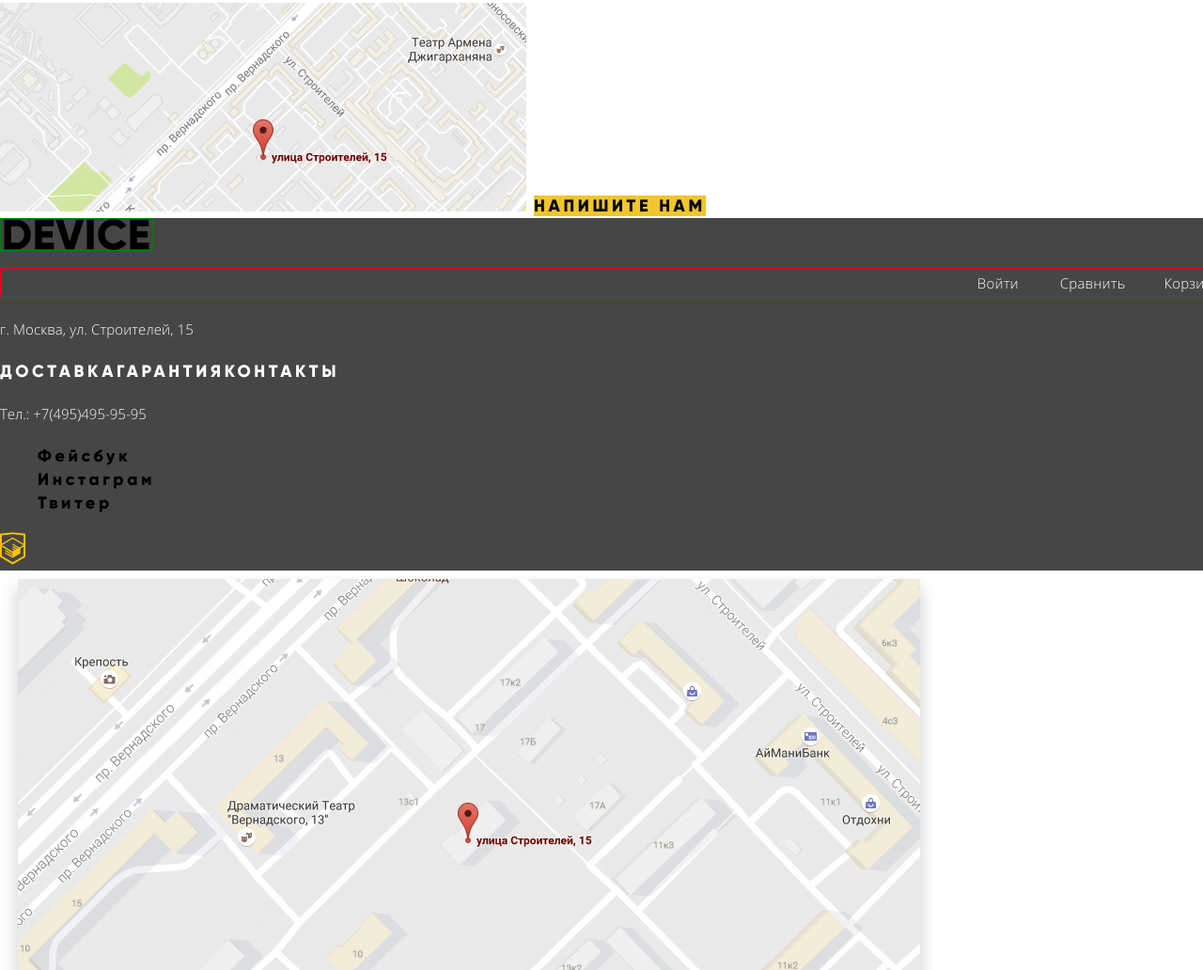
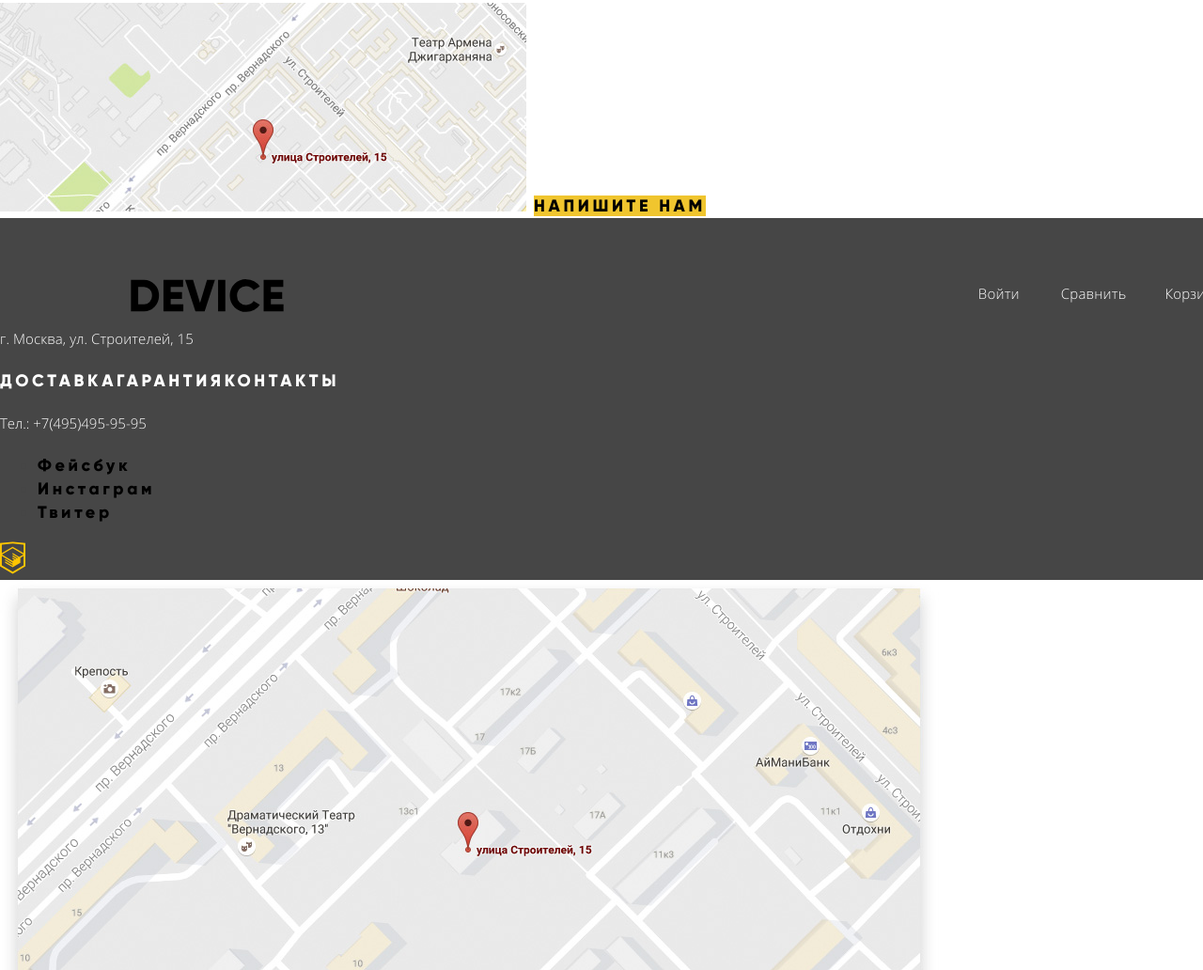
Before and after one commit to mixamus13/487083-device-24, a plain HTML site: page index.html in a window 1280 px wide. Shown: the part 960-1992 px from the top of the page at 94% size. Drawn offline with Linux system fonts and the light colour scheme.

Commit message:
Блоки флекс на главное оси, решение

```diff
--- a/css/style.css
+++ b/css/style.css
@@ -475,16 +475,19 @@ a {
   display: flex;
   padding: 0;
   justify-content: start;
-  vertical-align: baseline;
-  border: 1px solid green;
+  align-items: baseline;
+  margin-top: 65px;
+  margin-left: 139px;
+
 }
 
 .user-menu-footer {
   display: flex;
   padding: 0;
   justify-content: flex-end;
-  vertical-align: baseline;
-  border: 1px solid red;
+  align-items: baseline;
+  margin-top: -35px;
+
 }
 
 .basket-link-footer {
```
